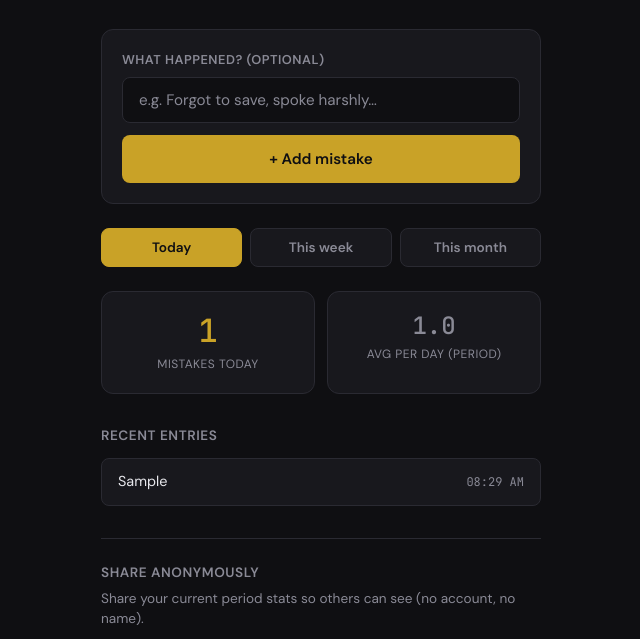
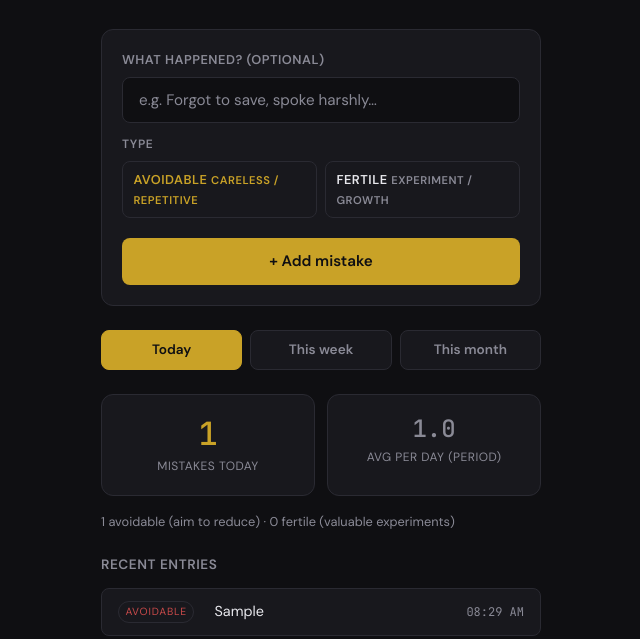
Before and after one commit to davidmusali87251/mybad, a plain HTML site: page index.html in a window 1280 px wide. Both pictures are taken after typing "Sample" into the empty fields and a click on the button "+ Add mistake". Shown: the part 104-743 px from the top of the page, without its empty margins (319-959 px from the left). Drawn offline with nearby package versions, Linux system fonts and the light colour scheme.

Commit message:
Add files via upload

```diff
--- a/app.js
+++ b/app.js
@@ -10,12 +10,14 @@ const SHARING_ENABLED = SUPABASE_URL && SUPABASE_ANON_KEY;
 
 const addNoteInput = document.getElementById('mistake-note');
 const addBtn = document.getElementById('add-mistake');
+const typeInputs = document.querySelectorAll('input[name="mistake-type"]');
 const periodTabs = document.querySelectorAll('.tab');
 const statCount = document.getElementById('stat-count');
 const statLabel = document.getElementById('stat-label');
 const statAvg = document.getElementById('stat-avg');
 const entryList = document.getElementById('entry-list');
 const emptyState = document.getElementById('empty-state');
+const statsNote = document.getElementById('stats-note');
 const shareSection = document.getElementById('share-section');
 const btnShare = document.getElementById('btn-share');
 const shareStatus = document.getElementById('share-status');
@@ -90,9 +92,22 @@ function renderStats() {
   const days = getDaysInPeriod(currentPeriod);
   const avg = days > 0 ? (count / days).toFixed(1) : '—';
 
+  const avoidableCount = filtered.filter(e => (e.type || 'avoidable') === 'avoidable').length;
+  const fertileCount = filtered.filter(e => (e.type || 'avoidable') === 'fertile').length;
+
   statCount.textContent = count;
   statLabel.textContent = getPeriodLabel(currentPeriod);
   statAvg.textContent = avg;
+
+  if (statsNote) {
+    if (count === 0) {
+      statsNote.textContent = "No mistakes logged this period. That's okay—just check that you're still exploring and learning.";
+    } else {
+      statsNote.textContent =
+        avoidableCount + " avoidable (aim to reduce) · " +
+        fertileCount + " fertile (valuable experiments)";
+    }
+  }
 }
 
 function formatTime(ts) {
@@ -119,12 +134,17 @@ function renderList() {
   show.forEach(entry => {
     const li = document.createElement('li');
     li.className = 'entry-item';
+    const badge = document.createElement('span');
+    const type = entry.type || 'avoidable';
+    badge.className = 'badge ' + (type === 'fertile' ? 'badge-fertile' : 'badge-avoidable');
+    badge.textContent = type === 'fertile' ? 'FERTILE' : 'AVOIDABLE';
     const note = document.createElement('span');
     note.className = 'note' + (entry.note ? '' : ' empty');
     note.textContent = entry.note || '(no note)';
     const time = document.createElement('span');
     time.className = 'time';
     time.textContent = formatTime(entry.at);
+    li.appendChild(badge);
     li.appendChild(note);
     li.appendChild(time);
     entryList.appendChild(li);
@@ -133,9 +153,16 @@ function renderList() {
   emptyState.classList.toggle('hidden', show.length > 0);
 }
 
+function getSelectedType() {
+  if (!typeInputs || typeInputs.length === 0) return 'avoidable';
+  const checked = Array.from(typeInputs).find(i => i.checked);
+  return (checked && checked.value) || 'avoidable';
+}
+
 function addMistake() {
   const note = (addNoteInput.value || '').trim();
-  entries.push({ at: Date.now(), note });
+  const type = getSelectedType();
+  entries.push({ at: Date.now(), note, type });
   saveEntries();
   addNoteInput.value = '';
   renderStats();
--- a/index.html
+++ b/index.html
@@ -20,6 +20,23 @@
       <div class="add-card">
         <label for="mistake-note">What happened? (optional)</label>
         <input type="text" id="mistake-note" placeholder="e.g. Forgot to save, spoke harshly…" maxlength="120">
+
+        <div class="type-row">
+          <span class="type-label">Type</span>
+          <div class="type-options">
+            <label class="type-pill">
+              <input type="radio" name="mistake-type" value="avoidable" checked>
+              <span class="pill-main">Avoidable</span>
+              <span class="pill-sub">Careless / repetitive</span>
+            </label>
+            <label class="type-pill">
+              <input type="radio" name="mistake-type" value="fertile">
+              <span class="pill-main">Fertile</span>
+              <span class="pill-sub">Experiment / growth</span>
+            </label>
+          </div>
+        </div>
+
         <button type="button" id="add-mistake" class="btn-add">+ Add mistake</button>
       </div>
     </section>
@@ -40,6 +57,7 @@
         <span class="stat-label">avg per day (period)</span>
       </div>
     </section>
+    <p class="stats-note" id="stats-note"></p>
 
     <section class="history">
       <h2>Recent entries</h2>
--- a/styles.css
+++ b/styles.css
@@ -89,6 +89,74 @@ body {
   margin-bottom: 0.75rem;
 }
 
+.type-row {
+  display: flex;
+  flex-direction: column;
+  gap: 0.5rem;
+  margin-bottom: 0.75rem;
+}
+
+.type-label {
+  font-size: 0.75rem;
+  font-weight: 600;
+  color: var(--text-muted);
+  text-transform: uppercase;
+  letter-spacing: 0.06em;
+}
+
+.type-options {
+  display: flex;
+  gap: 0.5rem;
+}
+
+.type-pill {
+  flex: 1;
+  position: relative;
+  padding: 0.5rem 0.65rem;
+  border-radius: 8px;
+  border: 1px solid var(--border);
+  background: var(--surface);
+  cursor: pointer;
+  display: flex;
+  flex-direction: column;
+  gap: 0.1rem;
+  transition: border-color 0.2s, background 0.2s;
+}
+
+.type-pill input {
+  position: absolute;
+  opacity: 0;
+  pointer-events: none;
+}
+
+.pill-main {
+  font-size: 0.8rem;
+  font-weight: 600;
+  color: var(--text);
+}
+
+.pill-sub {
+  font-size: 0.7rem;
+  color: var(--text-muted);
+}
+
+.type-pill input:checked + .pill-main,
+.type-pill input:checked + .pill-main + .pill-sub {
+  color: var(--accent);
+}
+
+.type-pill input:checked ~ .pill-main {
+  color: var(--accent);
+}
+
+.type-pill input:checked ~ .pill-sub {
+  color: var(--text-muted);
+}
+
+.type-pill:hover {
+  background: var(--surface-hover);
+}
+
 .add-card input::placeholder {
   color: var(--text-muted);
 }
@@ -158,6 +226,13 @@ body {
   margin-bottom: 2rem;
 }
 
+.stats-note {
+  font-size: 0.8rem;
+  color: var(--text-muted);
+  margin-top: -1rem;
+  margin-bottom: 1.5rem;
+}
+
 .stat-card {
   background: var(--surface);
   border: 1px solid var(--border);
@@ -217,6 +292,27 @@ body {
   border-radius: 8px;
   margin-bottom: 0.5rem;
   font-size: 0.9rem;
+}
+
+.entry-item .badge {
+  font-size: 0.65rem;
+  text-transform: uppercase;
+  letter-spacing: 0.08em;
+  padding: 0.15rem 0.4rem;
+  border-radius: 999px;
+  border: 1px solid var(--border);
+  margin-right: 0.5rem;
+  flex-shrink: 0;
+}
+
+.badge-avoidable {
+  color: var(--danger);
+  border-color: var(--danger-dim);
+}
+
+.badge-fertile {
+  color: #4a9c6d;
+  border-color: #2d6844;
 }
 
 .entry-item .note {
```
